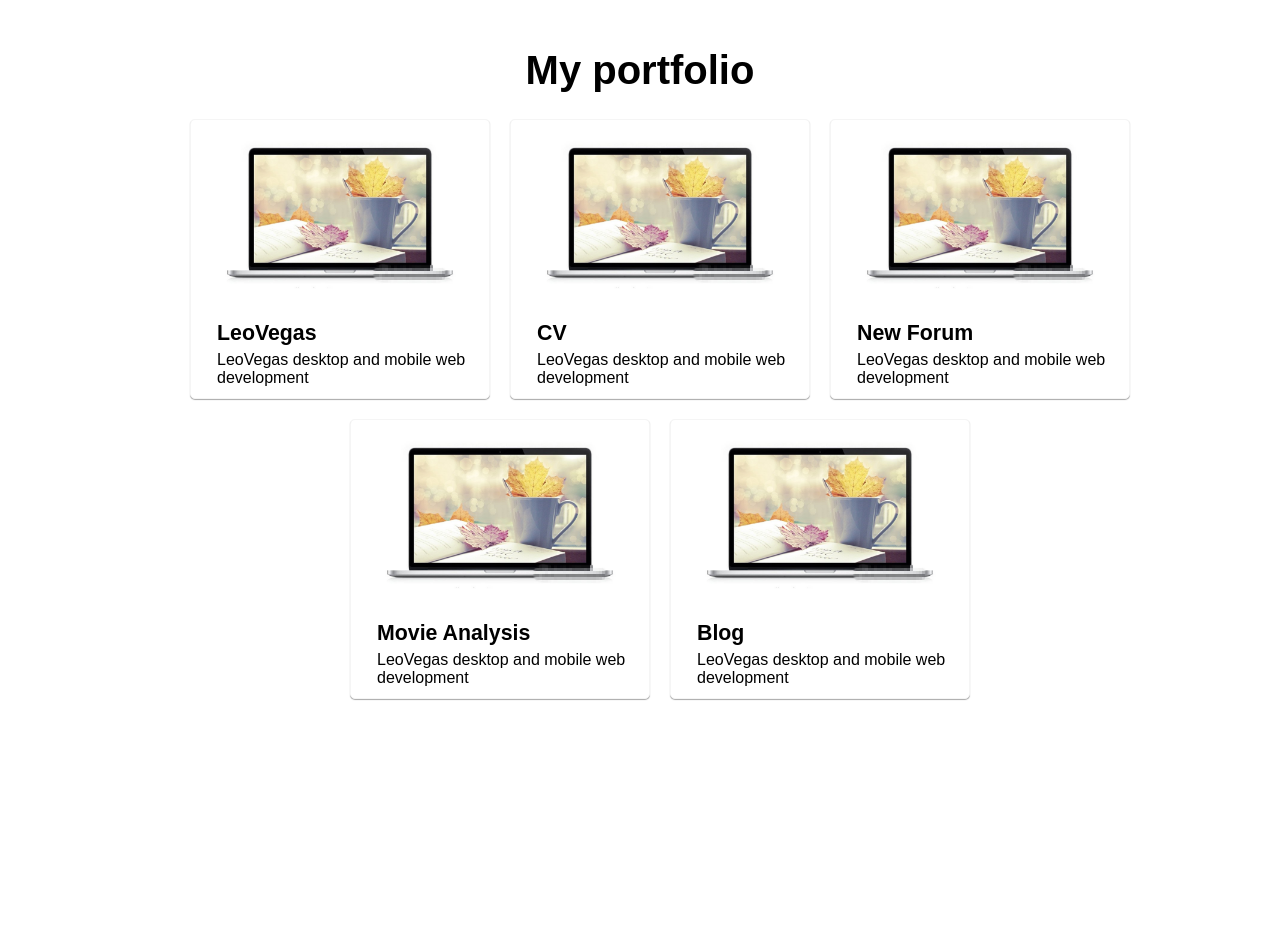
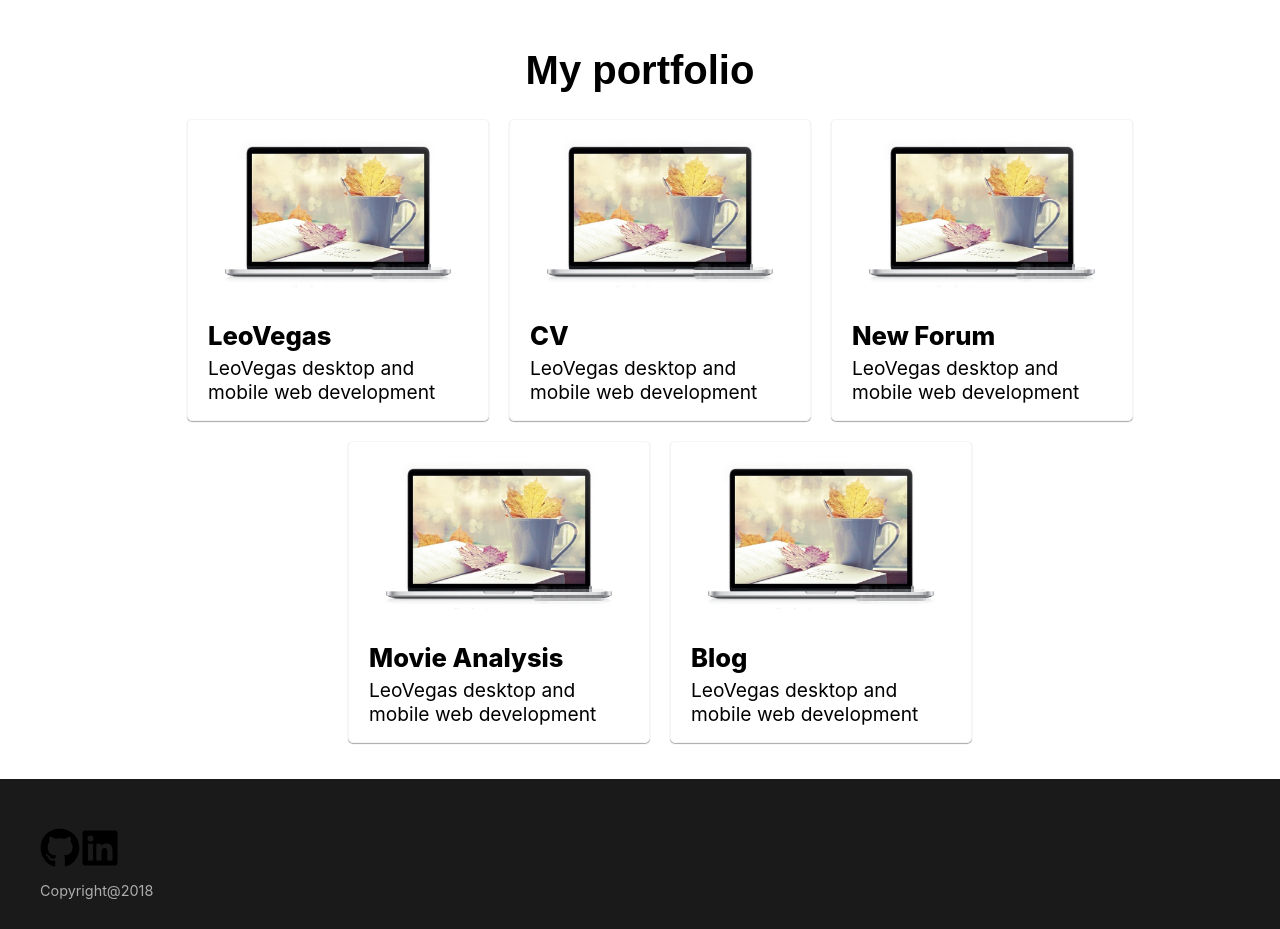
Before and after one commit to raymond0520/profile, a React (Create React App) app: page / in a window 1280 px wide. Shown: the part 2594-3523 px from the top of the page. Before the commit the page ends 3329 px from the top, so only its background shows below. Built offline with nearby package versions, Linux system fonts and the light colour scheme.

Commit message:
Complete Component AppFooter

```diff
--- a/src/App.css
+++ b/src/App.css
@@ -3,6 +3,7 @@
   padding: 0;
   display: flex;
   flex-direction: column;
+  min-height: 100vh;
 }
 
 .Home-header {
@@ -14,4 +15,5 @@
 .Main {
   display: flex;
   flex-direction: column;
+  flex: 1;
 }
--- a/src/AppFooter.css
+++ b/src/AppFooter.css
@@ -0,0 +1,29 @@
+.App-footer {
+    height: 150px;
+    max-width: 100%;
+    background: rgb(26, 26, 26);
+    display: flex;
+    flex-direction: column;
+    justify-content: center;
+}
+
+.Links-container {
+    margin: 20px 0 10px 40px;
+}
+
+.Github-ico {
+    height: 40px;
+    width: 40px;
+    /* display: inline-block; */
+}
+
+.Linkedin-ico {
+    height: 40px;
+    width: 40px;
+}
+
+.Copyright {
+    color: rgb(173, 173, 173);
+    font-size: 0.9em;
+    margin: 0 0 0 40px;
+}
--- a/src/AppFooter.js
+++ b/src/AppFooter.js
@@ -1,13 +1,21 @@
 import React, {Component} from 'react';
 import './AppFooter.css';
+import GitHub from './github.svg';
+import Linkedin from './linkedin.svg';
 
 class AppFooter extends Component {
     render() {
-        return (
-            <div>
-
+        return <div className="App-footer">
+            <div className="Links-container">
+                <a target="_blank" rel="noopener noreferrer" href="https://github.com/raymond0520">
+                    <img src={GitHub} alt="github ico" className="Github-ico" />
+                </a>
+                <a target="_blank" rel="noopener noreferrer" href="https://github.com/raymond0520">
+                    <img src={Linkedin} alt="github ico" className="Linkedin-ico" />
+                </a>
             </div>
-        );
+            <p className="Copyright">Copyright@2018</p>
+          </div>;
     }
 }
 
--- a/src/AppHeader.js
+++ b/src/AppHeader.js
@@ -7,7 +7,7 @@
         return (
             <div className="App-header">
                 <p className="Logo-title">Raymond</p>
-                <Navigator className="navigator"/>
+                <Navigator className="navigator" />
             </div>
         );
     }
--- a/src/PortfolioUnit.css
+++ b/src/PortfolioUnit.css
@@ -1,19 +1,16 @@
-/* .Portfolio-unit-container {
-
-} */
-
-.Button-container {
+.Portfolio-unit-container {
     display: flex;
     flex-direction: column;
     justify-content: flex-start;
     align-items: center;
-    height: 280px;
+    height: 300px;
     width: 300px;
     margin: 0;
     background: white;
     border: 1px solid rgb(245, 245, 245);
     border-radius: 5px;
     box-shadow: 0px 1px 1px 0 rgb(169, 169, 169);
+    cursor: pointer;
 }
 
 .Portfolio-picture {
--- a/src/PortfolioUnit.js
+++ b/src/PortfolioUnit.js
@@ -10,11 +10,9 @@
     render() {
         return (
             <div className="Portfolio-unit-container">
-                <button className="Button-container">
                 <img src={this.props.pic} alt="portfolio pic" className="Portfolio-picture"></img>
                 <h1 className="Portfolio-title">{this.props.title}</h1>
                 <p className="Portfolio-desc">{this.props.desc}</p>
-                </button>
             </div>
         );
     }
```
Also changed, not shown: src/github.svg (added), src/linkedin.svg (added).
